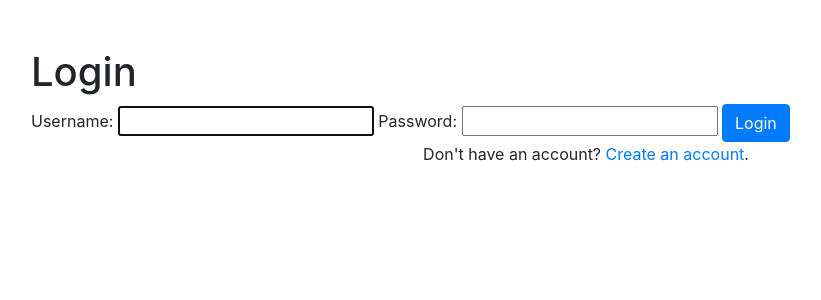
After one commit to TahaBPK/abrNOC, a Django app: page /login in a window 1280 px wide. The commit adds this page. Shown: the top 300 px of the page, without its empty margins (54-875 px from the left). Run offline with Django 4.2, Linux system fonts and the light colour scheme; some libraries are stand-ins or nearby versions.

Commit message:
boostrap updated. also login page was added. email was added to the registration

```diff
--- a/Subscription_Task/finance/forms.py
+++ b/Subscription_Task/finance/forms.py
@@ -6,10 +6,11 @@ from django.contrib.auth.models import User
 # This is the form I make to register new users to my system
 
 class NewUserForm(UserCreationForm):
+    email = forms.EmailField(required=True)
+
     class Meta:
-        username = forms.CharField(max_length=100, required=True)
         model = User
-        fields = ("username", "password1", "password2")
+        fields = ("username", "email", "password1", "password2")
 
     def save(self, commit=True):
         user = super(NewUserForm, self).save(commit=False)
--- /dev/null
+++ b/Subscription_Task/finance/templates/finance/login.html
@@ -0,0 +1,17 @@
+{% extends "base.html" %}
+{% block content %}
+
+{% load crispy_forms_tags %}
+
+<!--Login-->
+<div class="container py-5">
+  <h1>Login</h1>
+  <form method="POST">
+    {% csrf_token %}
+    {{ login_form }}
+    <button class="btn btn-primary" type="submit">Login</button>
+  </form>
+  <p class="text-center">Don't have an account? <a href="/register">Create an account</a>.</p>
+</div>
+
+{% endblock %}
--- a/Subscription_Task/finance/urls.py
+++ b/Subscription_Task/finance/urls.py
@@ -5,5 +5,6 @@ app_name = "finance"
 
 urlpatterns = [
     path('', views.index, name="home"),
-    path('register', views.register, name="register"),
+    path('register', views.Theregister, name="register"),
+    path('login', views.Thelogin, name="login"),
 ]
--- a/Subscription_Task/finance/views.py
+++ b/Subscription_Task/finance/views.py
@@ -10,7 +10,7 @@ def index(request):
     return HttpResponse("This works")
 
 
-def register(request):
+def Theregister(request):
     if request.method == "POST":
         form = NewUserForm(request.POST)
         if form.is_valid():
@@ -21,3 +21,22 @@ def register(request):
         messages.error(request, "Unsuccessful registration. Invalid information.")
     form = NewUserForm()
     return render(request=request, template_name="finance/register.html", context={"register_form": form})
+
+
+def Thelogin(request):
+    if request.method == "POST":
+        form = AuthenticationForm(request, data=request.POST)
+        if form.is_valid():
+            username = form.cleaned_data.get('username')
+            password = form.cleaned_data.get('password')
+            user = authenticate(username=username, password=password)
+            if user is not None:
+                login(request, user)
+                messages.info(request, f"You are now logged in as {username}.")
+                return redirect("finance:home")
+            else:
+                messages.error(request, "Invalid username or password.")
+        else:
+            messages.error(request, "Invalid username or password.")
+    form = AuthenticationForm()
+    return render(request=request, template_name="finance/login.html", context={"login_form": form})
--- a/Subscription_Task/templates/base.html
+++ b/Subscription_Task/templates/base.html
@@ -2,10 +2,10 @@
 <html>
   <head>
       <!-- Required meta tags -->
-      <meta charset="utf-8">
-      <meta name="viewport" content="width=device-width, initial-scale=1.0">
+     <meta charset="utf-8">
+     <meta name="viewport" content="width=device-width, initial-scale=1, shrink-to-fit=no">
       <!--Bootstrap CSS-->
-      <link rel="stylesheet" href="https://stackpath.bootstrapcdn.com/bootstrap/4.4.1/css/bootstrap.min.css" integrity="sha384-Vkoo8x4CGsO3+Hhxv8T/Q5PaXtkKtu6ug5TOeNV6gBiFeWPGFN9MuhOf23Q9Ifjh" crossorigin="anonymous">
+      <link rel="stylesheet" href="https://cdn.jsdelivr.net/npm/bootstrap@4.0.0/dist/css/bootstrap.min.css" integrity="sha384-Gn5384xqQ1aoWXA+058RXPxPg6fy4IWvTNh0E263XmFcJlSAwiGgFAW/dAiS6JXm" crossorigin="anonymous">
       <title>{% block page_title %}My App{% endblock %}</title>
     </head>
     <body>
@@ -15,8 +15,8 @@
 
 
     <!-- Optional Javascript -->
-      <script src="https://code.jquery.com/jquery-3.4.1.slim.min.js" integrity="sha384-J6qa4849blE2+poT4WnyKhv5vZF5SrPo0iEjwBvKU7imGFAV0wwj1yYfoRSJoZ+n" crossorigin="anonymous"></script>
-      <script src="https://cdn.jsdelivr.net/npm/popper.js@1.16.0/dist/umd/popper.min.js" integrity="sha384-Q6E9RHvbIyZFJoft+2mJbHaEWldlvI9IOYy5n3zV9zzTtmI3UksdQRVvoxMfooAo" crossorigin="anonymous"></script>
-      <script src="https://stackpath.bootstrapcdn.com/bootstrap/4.4.1/js/bootstrap.min.js" integrity="sha384-wfSDF2E50Y2D1uUdj0O3uMBJnjuUD4Ih7YwaYd1iqfktj0Uod8GCExl3Og8ifwB6" crossorigin="anonymous"></script>
+      <script src="https://code.jquery.com/jquery-3.2.1.slim.min.js" integrity="sha384-KJ3o2DKtIkvYIK3UENzmM7KCkRr/rE9/Qpg6aAZGJwFDMVNA/GpGFF93hXpG5KkN" crossorigin="anonymous"></script>
+      <script src="https://cdn.jsdelivr.net/npm/popper.js@1.12.9/dist/umd/popper.min.js" integrity="sha384-ApNbgh9B+Y1QKtv3Rn7W3mgPxhU9K/ScQsAP7hUibX39j7fakFPskvXusvfa0b4Q" crossorigin="anonymous"></script>
+      <script src="https://cdn.jsdelivr.net/npm/bootstrap@4.0.0/dist/js/bootstrap.min.js" integrity="sha384-JZR6Spejh4U02d8jOt6vLEHfe/JQGiRRSQQxSfFWpi1MquVdAyjUar5+76PVCmYl" crossorigin="anonymous"></script>
     </body>
 </html>
```
Also changed, not shown: Subscription_Task/db.sqlite3.
